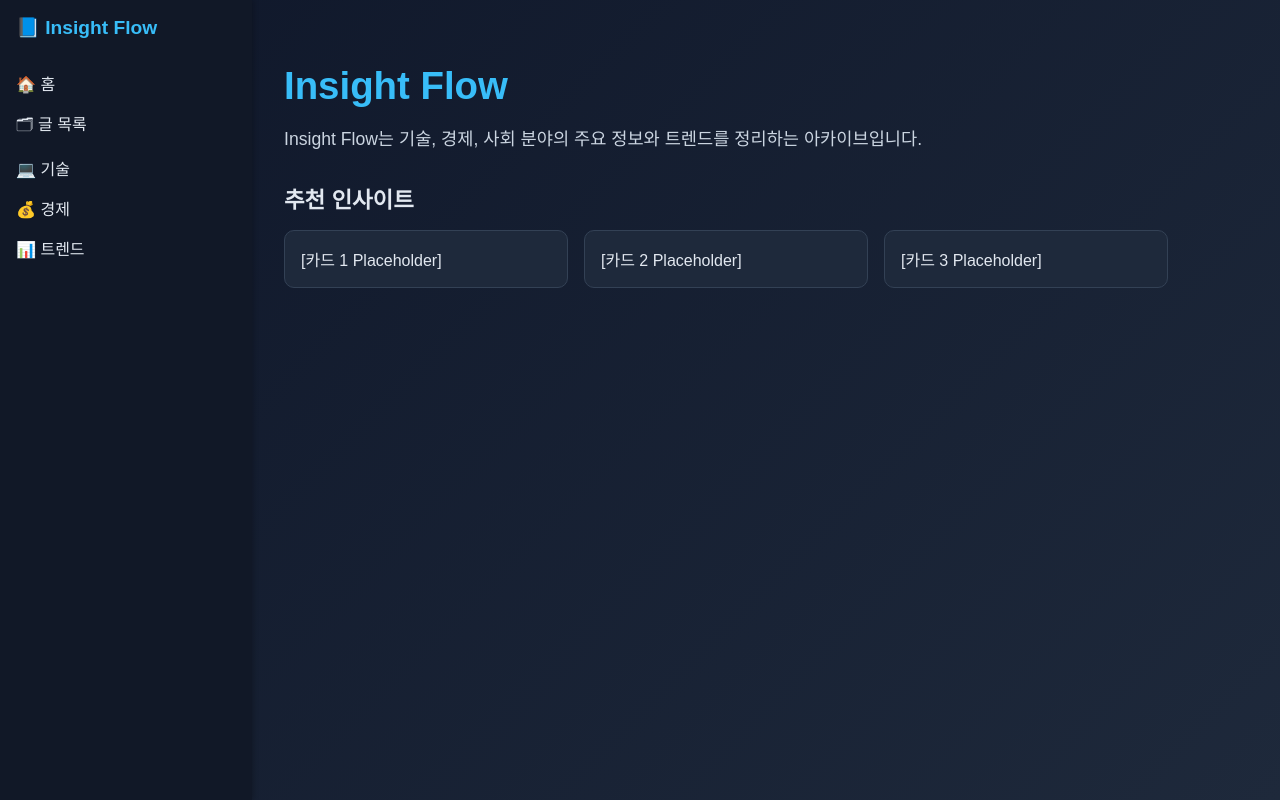
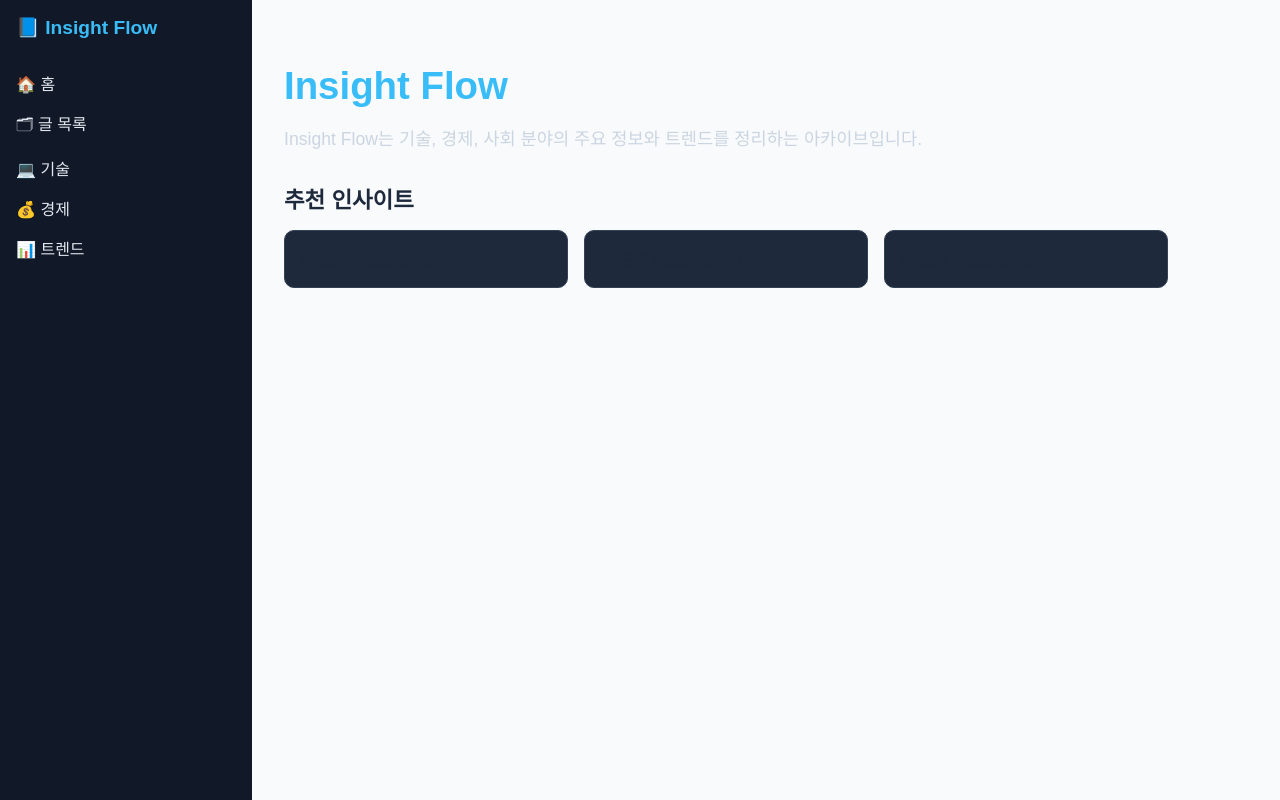
Before and after one commit to rloss/insight-flow, a Flask app: page / in a window 1280 px wide. Run offline with Flask 3, Linux system fonts and the light colour scheme; some web fonts are replaced.

Commit message:
색깔바꿈

```diff
--- a/insight_flow/static/style.css
+++ b/insight_flow/static/style.css
@@ -1,9 +1,8 @@
 body {
+    font-family: 'Pretendard', sans-serif;
+    background-color: #F1F5F9; /* 밝은 블루그레이 */
+    color: #1E293B; /* 진한 네이비 텍스트 */
     margin: 0;
-    font-family: 'Pretendard', sans-serif;
-    background: linear-gradient(135deg, #0F172A, #1E293B);
-    color: #E2E8F0;
-    display: flex;
   }
 
   .layout {
@@ -49,8 +48,11 @@ body {
   .main-content {
     padding: 2rem;
     flex-grow: 1;
+    background-color: #F8FAFC;  /* 약간 더 흰 쪽 */
+    color: #1E293B;
     overflow-y: auto;
   }
+
 
   .intro {
     margin-bottom: 2rem;
```
